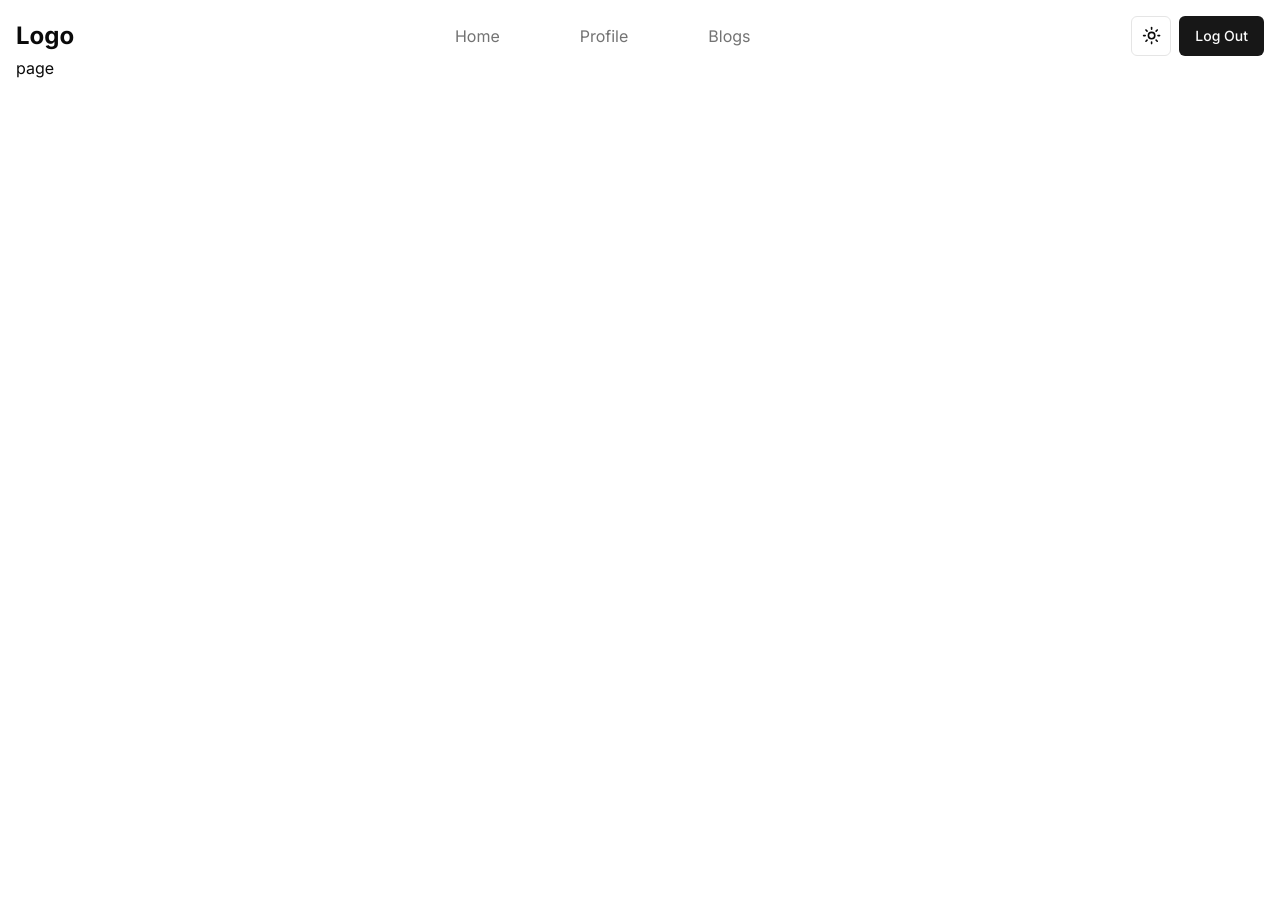
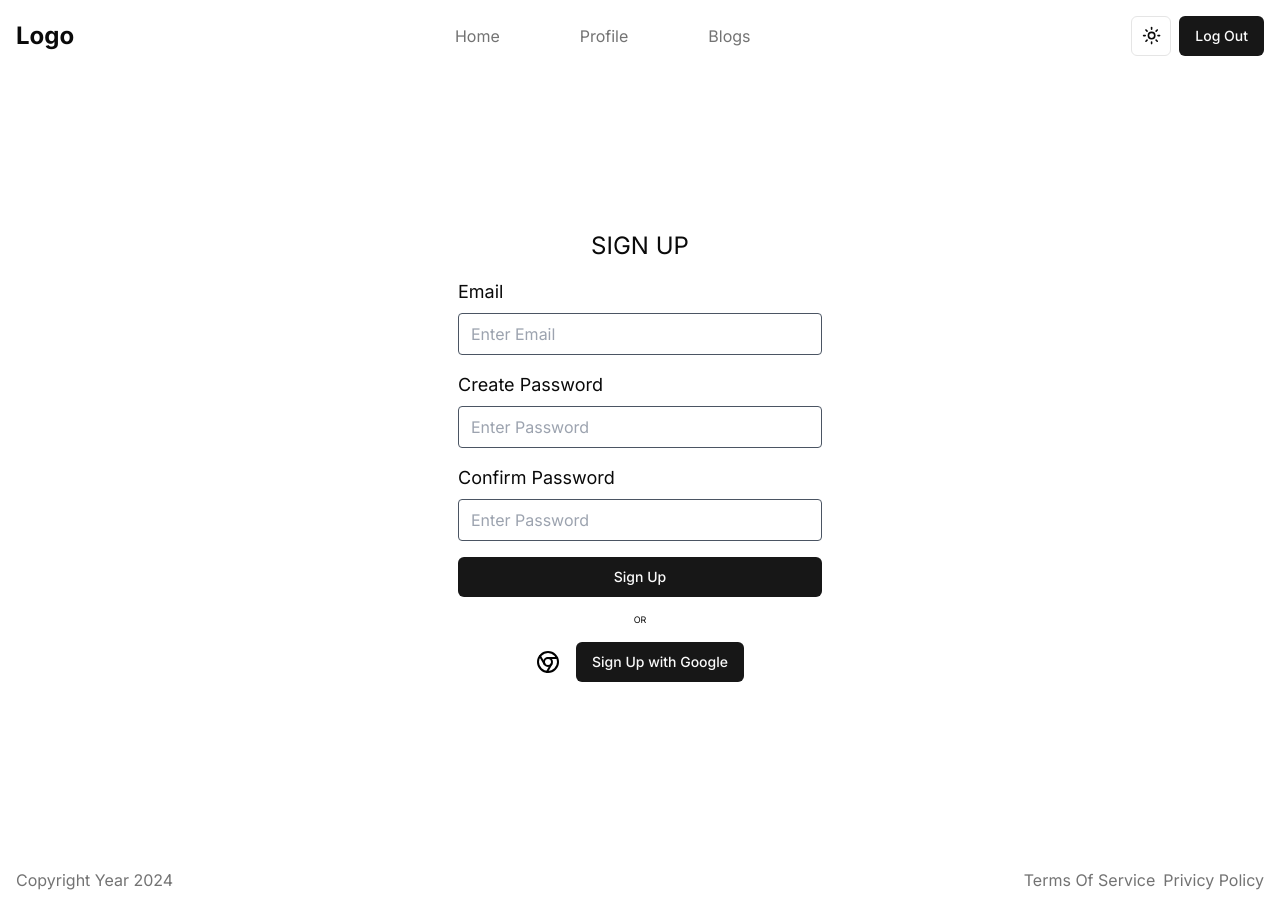
Before and after one commit to Abhinavv81/blog-app, a Next.js app: page /signup in a window 1280 px wide. Before the commit the page ends 800 px from the top, so only its background shows below. Built offline with nearby package versions, Linux system fonts and the light colour scheme.

Commit message:
sign in and sign up UI Added

```diff
--- /dev/null
+++ b/app/(auth)/sign-in/layout.tsx
@@ -0,0 +1,13 @@
+import React from "react";
+import Footer from "../../home/_components/Footer";
+
+const layout = ({ children }: { children: React.ReactNode }) => {
+  return (
+    <div>
+      {children}
+      <Footer />
+    </div>
+  );
+};
+
+export default layout;
--- a/app/(auth)/sign-in/page.tsx
+++ b/app/(auth)/sign-in/page.tsx
@@ -1,7 +1,42 @@
+import { Button } from "@/components/ui/button";
+import { Chrome } from "lucide-react";
 import React from "react";
 
-const Page = () => {
-  return <div>Page</div>;
-};
+export default function SignIN() {
+  return (
+    <>
+      <div className=" h-[100vh]  flex  justify-center  items-center  ">
+        <div className="  w-1/3 p-5 flex  justify-between gap-4 flex-col border-solid border-2	border-white rounded-lg	">
+          <div className="flex justify-center">
+            <h1 className="text-2xl">SIGN IN</h1>
+          </div>
 
-export default Page;
+          <div className="flex justify-between  gap-2 flex-col    ">
+            <h1 className=" text-[18px] flex   gap-2 flex-col">Email</h1>
+            <input
+              className="w-full px-3 py-2 text-black bg-white border border-gray-600 rounded focus:outline-none focus:border-blue-500 "
+              type="email"
+              placeholder="Enter Email"
+            />
+          </div>
+          <div className="flex items-start  gap-2 flex-col   ">
+            <h1 className="text-[18px] flex   gap-2 flex-col ">Password</h1>
+            <input
+              className="w-full px-3 py-2 text-black bg-white border border-gray-600 rounded focus:outline-none focus:border-blue-500"
+              type="password"
+              placeholder="Enter Password"
+            />
+          </div>
+          <Button className="">Sign In</Button>
+          <div className="flex justify-center">
+            <h1 className="text-[9px]">OR</h1>
+          </div>
+          <div className=" h-10 flex items-center justify-center  gap-4 bg-white rounded-md">
+            <Chrome className="stroke-black" />
+            <Button className="">Sign In with Google</Button>
+          </div>
+        </div>
+      </div>
+    </>
+  );
+}
--- /dev/null
+++ b/app/(auth)/signup/layout.tsx
@@ -0,0 +1,13 @@
+import React from "react";
+import Footer from "../../home/_components/Footer";
+
+const layout = ({ children }: { children: React.ReactNode }) => {
+  return (
+    <div>
+      {children}
+      <Footer />
+    </div>
+  );
+};
+
+export default layout;
--- a/app/(auth)/signup/page.tsx
+++ b/app/(auth)/signup/page.tsx
@@ -1,7 +1,49 @@
+import { Button } from "@/components/ui/button";
+import { Chrome } from "lucide-react";
 import React from "react";
+export default function SignUP() {
+  return (
+    <>
+      <div className=" h-[100vh]  flex  justify-center items-center">
+        <div className="  w-1/3 p-6  flex  justify-between gap-4 flex-col border-solid border-2	border-white rounded-lg	">
+          <div className="flex justify-center">
+            <h1 className="text-2xl">SIGN UP</h1>
+          </div>
 
-const page = () => {
-  return <div>page</div>;
-};
-
-export default page;
+          <div className="flex justify-between  gap-2 flex-col    ">
+            <h1 className=" text-[18px] flex   gap-2 flex-col">Email</h1>
+            <input
+              className="w-full px-3 py-2 text-black bg-white border border-gray-600 rounded focus:outline-none focus:border-blue-500"
+              type="email"
+              placeholder="Enter Email"
+            />
+          </div>
+          <div className="flex items-start  gap-2 flex-col   ">
+            <h1 className="text-[18px] flex   gap-2 flex-col ">Create Password</h1>
+            <input
+              className="w-full px-3 py-2 text-black bg-white border border-gray-600 rounded focus:outline-none focus:border-blue-500"
+              type="password"
+              placeholder="Enter Password"
+            />
+          </div>
+          <div className="flex items-start  gap-2 flex-col   ">
+            <h1 className="text-[18px] flex   gap-2 flex-col ">Confirm Password</h1>
+            <input
+              className="w-full px-3 py-2 text-black bg-white border border-gray-600 rounded focus:outline-none focus:border-blue-500"
+              type="password"
+              placeholder="Enter Password"
+            />
+          </div>
+          <Button className="">Sign Up</Button>
+          <div className="flex justify-center">
+            <h1 className="text-[9px]">OR</h1>
+          </div>
+          <div className=" h-10 flex items-center justify-center  gap-4 bg-white rounded-md">
+            <Chrome className="stroke-black" />
+            <Button className="">Sign Up with Google</Button>
+          </div>
+        </div>
+      </div>
+    </>
+  );
+}
--- a/app/home/profile/page.tsx
+++ b/app/home/profile/page.tsx
@@ -1,5 +1,12 @@
 import { Button } from "@/components/ui/button";
-import { Dot, Instagram, Linkedin, Twitter, UsersRound } from "lucide-react";
+import {
+  Dot,
+  GithubIcon,
+  Instagram,
+  Linkedin,
+  Twitter,
+  UsersRound,
+} from "lucide-react";
 import React from "react";
 import CardComponent from "@/components/CardComponent";
 
@@ -88,6 +95,10 @@ const Profile = () => {
               <div className="text-muted-foreground">Username</div>
             </div>
             <div className="flex gap-4 cursor-pointer">
+              <GithubIcon />
+              <div className="text-muted-foreground">Username</div>
+            </div>
+            <div className="flex gap-4 cursor-pointer">
               <Twitter />
               <div className="text-muted-foreground">Username</div>
             </div>
```
